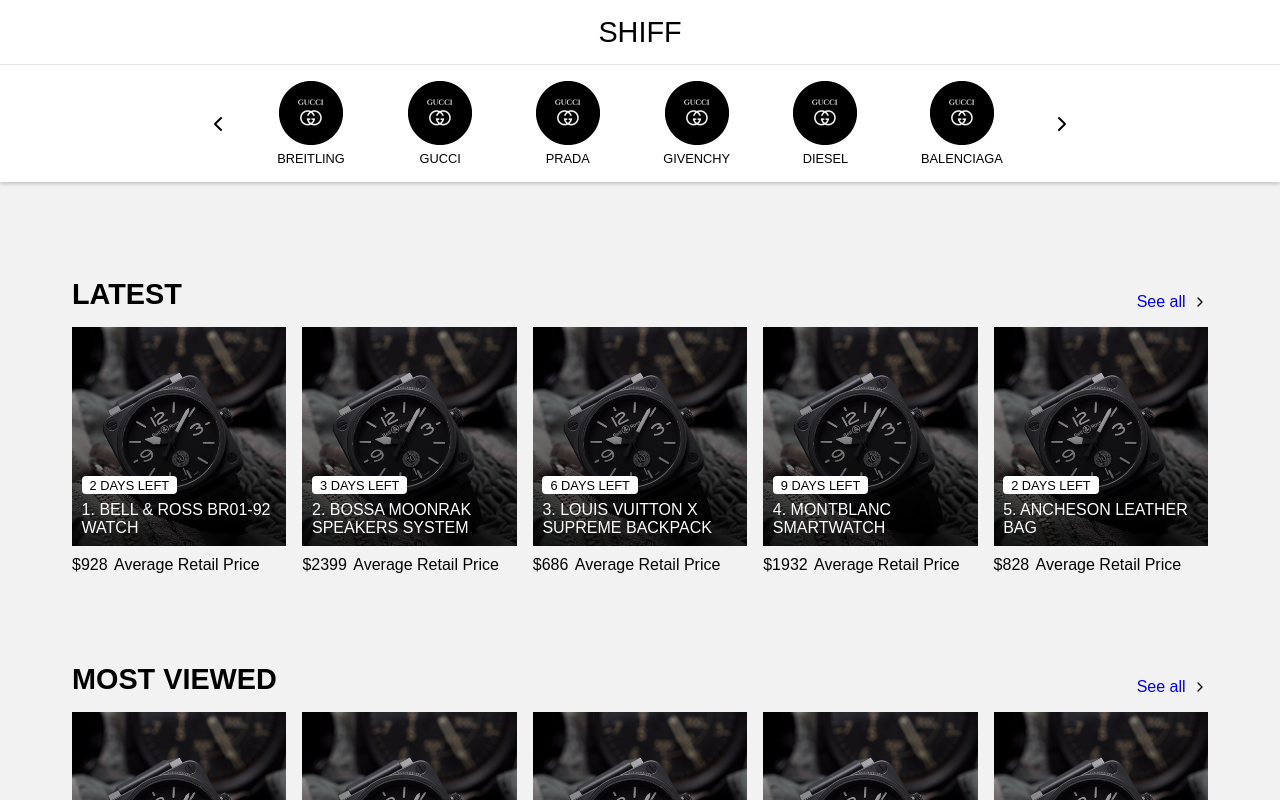
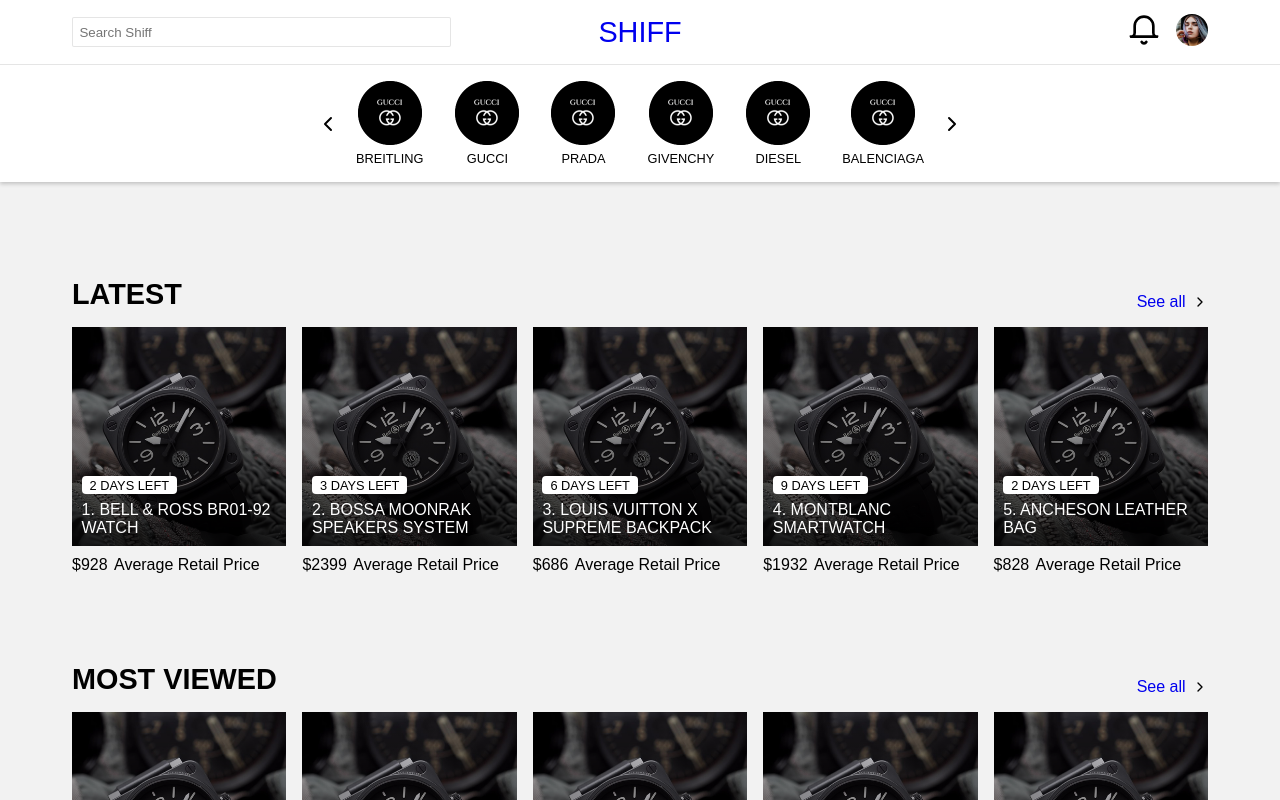
Before and after one commit to malcodeman/clientside-react, a React (Create React App) app: page /products in a window 1280 px wide. Shown: the top 800 px of the page. Built offline with nearby package versions, Linux system fonts and the light colour scheme.

Commit message:
:zap: Better navigation on products page.

```diff
--- a/src/containers/Login/Login.js
+++ b/src/containers/Login/Login.js
@@ -39,7 +39,6 @@
 const RegisterLink = styled.a`
   font-size: 1rem;
   color: #1dba53;
-  padding: 0 0.4rem;
 `;
 
 const Login = () => {
--- a/src/containers/Products/components/Header/Header.js
+++ b/src/containers/Products/components/Header/Header.js
@@ -1,7 +1,10 @@
 import React from "react";
+import { Link } from "react-router-dom";
 import styled from "styled-components";
 import ChevronLeftIcon from "./img/chevron-left.svg";
 import ChevronRightIcon from "./img/chevron-right.svg";
+import BellIcon from "./img/bell.svg";
+import UserIcon from "./img/user.jpg";
 import Brand from "./components/Brand/Brand";
 import Brands from "../../../../json/brands.json";
 import BrandLogo from "./img/gucci.png";
@@ -23,27 +26,73 @@
 
 const Nav = styled.nav`
   height: 64px;
+  display: grid;
+  grid-template-columns: 1fr 1fr;
+  align-items: center;
+  justif-items: space-between;
+  padding: 0 2rem;
+  @media (min-width: 576px) {
+    grid-template-columns: 1fr 1fr 1fr;
+  }
+`;
+
+const Logo = styled(Link)`
+  font-size: 1.8rem;
+  text-transform: uppercase;
+  @media (min-width: 576px) {
+    justify-self: center;
+  }
+`;
+
+const Search = styled.input`
+  border-radius: 2px;
+  border: 1px solid rgba(0, 0, 0, 0.1);
+  display: none;
+  padding: .4rem;
+  @media (min-width: 576px) {
+    display: block;
+  }
+`;
+
+const Icon = styled.img`
+  width: 24px;
+  height: 24px;
+`;
+
+const UserBox = styled.div`
+  display: flex;
+  justify-self: flex-end;
+`;
+
+const UserBoxIcon = styled.img`
+  height: 32px;
+  width: 32px;
+  border-radius: 50%;
+  object-fit: cover;
+`;
+
+const Notifications = styled(Link)`
+  margin-right: 1rem;
+`;
+
+const UserProfile = styled(Link)`
+  border-radius: 50%;
+`;
+
+const BrandsContainer = styled.div`
+  margin: 0 auto;
+  max-width: 1200px;
+  width: 100%;
   display: flex;
   justify-content: center;
   align-items: center;
 `;
 
-const Logo = styled.span`
-  font-size: 1.8rem;
-  text-transform: uppercase;
-`;
-
-const BrandsContainer = styled.div`
-  margin: 0 auto;
-  max-width: 900px;
+const BrandsBox = styled.div`
   display: flex;
   justify-content: space-around;
+  flex-wrap: wrap;
   align-items: center;
-`;
-
-const Icon = styled.img`
-  width: 24px;
-  height: 24px;
 `;
 
 class Header extends React.Component {
@@ -57,17 +106,28 @@
         <NavSection>
           <Container>
             <Nav>
-              <Logo>Shiff</Logo>
+              <Search placeholder="Search Shiff" />
+              <Logo to="/">Shiff</Logo>
+              <UserBox>
+                <Notifications to="/">
+                  <UserBoxIcon src={BellIcon} />
+                </Notifications>
+                <UserProfile to="/">
+                  <UserBoxIcon src={UserIcon} />
+                </UserProfile>
+              </UserBox>
             </Nav>
           </Container>
         </NavSection>
         <BrandsContainer>
           <Icon src={ChevronLeftIcon} />
-          {this.state.brands
-            .slice(0, this.state.limit)
-            .map(brand => (
-              <Brand key={brand.id} logo={BrandLogo} name={brand.name} />
-            ))}
+          <BrandsBox>
+            {this.state.brands
+              .slice(0, this.state.limit)
+              .map(brand => (
+                <Brand key={brand.id} logo={BrandLogo} name={brand.name} />
+              ))}
+          </BrandsBox>
           <Icon src={ChevronRightIcon} />
         </BrandsContainer>
       </HeaderSection>
```
Also changed, not shown: src/containers/Products/components/Header/img/bell.svg (added), src/containers/Products/components/Header/img/user.jpg (added).
